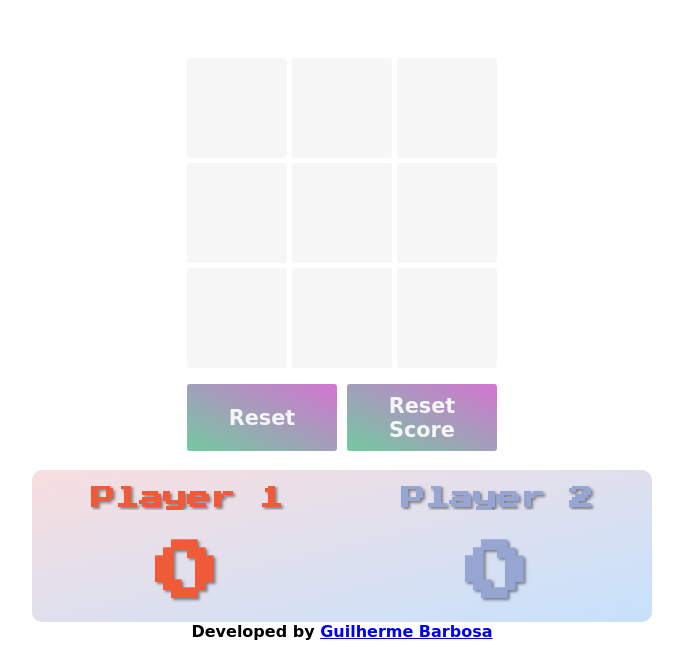
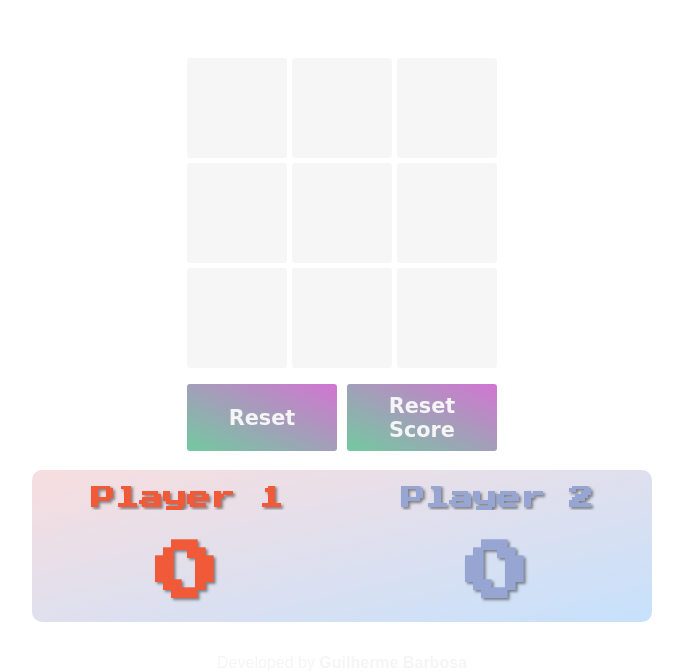
Before and after one commit to guilherme994/tic_tac_toe, a plain HTML site: page index.html in a window 1280 px wide. Shown: the part 198-870 px from the top of the page, without its empty margins (298-981 px from the left). Before the commit the page ends 839 px from the top, so only its background shows below. Drawn offline with Linux system fonts and the light colour scheme.

Commit message:
Update style.css

```diff
--- a/assets/style/style.css
+++ b/assets/style/style.css
@@ -5,6 +5,7 @@
     padding: 0;
     font-family: cursive;
     font-weight: bolder;
+    text-decoration: none;
 }
 
 
@@ -65,6 +66,19 @@ h1{
     color: rgb(25, 134, 243);
     font-size: 3rem;
     text-shadow: 2px 2px 3px rgba(0, 0, 0, 0.438);
+}
+
+p{
+    margin-top: 2rem;
+    color: rgb(245, 245, 245);
+    font-family: Arial, Helvetica, sans-serif;
+    font-weight: normal;
+}
+
+a{
+    color: rgb(245, 245, 245);
+    font-family: Arial, Helvetica, sans-serif;
+    font-weight: bold;
 }
 
 /*---------- BUTTONS ----------*/
```
